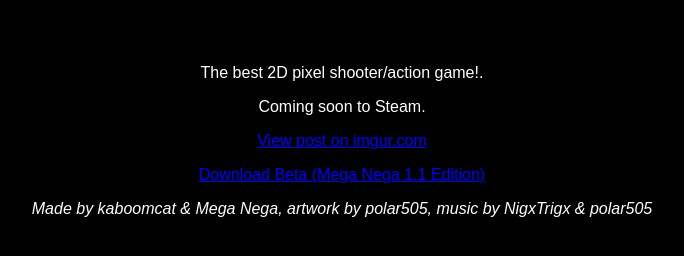
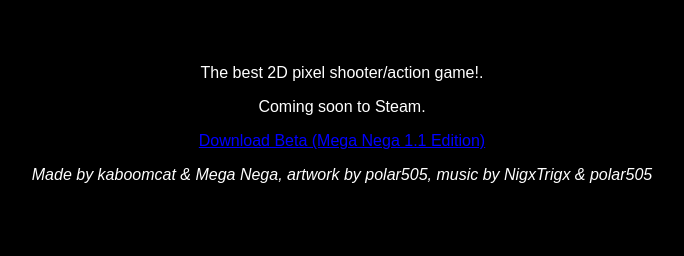
Before and after one commit to 505Poly/PixelAttack, a plain HTML site: page index.html in a window 1280 px wide. Shown: the whole page, without its empty margins (298-982 px from the left). Drawn offline with Linux system fonts and the light colour scheme; a script that the page names is missing.

Commit message:
Update index.html

```diff
--- a/index.html
+++ b/index.html
@@ -30,7 +30,7 @@
 <body>
   <p>The best 2D pixel shooter/action game!.</p>
   <p>Coming soon to Steam.</p>
-  <blockquote class="imgur-embed-pub" lang="en" data-id="BUSNPpK"><a href="https://imgur.com/BUSNPpK">View post on imgur.com</a></blockquote><script async src="//s.imgur.com/min/embed.js" charset="utf-8"></script>
+  <blockquote class="imgur-embed-pub" lang="en" data-id="BUSNPpK"><a href="https://imgur.com/BUSNPpK">
   <p><a href="download.html">Download Beta (Mega Nega 1.1 Edition)</a></p>
   <p><em>Made by kaboomcat & Mega Nega, artwork by polar505, music by NigxTrigx & polar505</em></p>
 </body>
```
